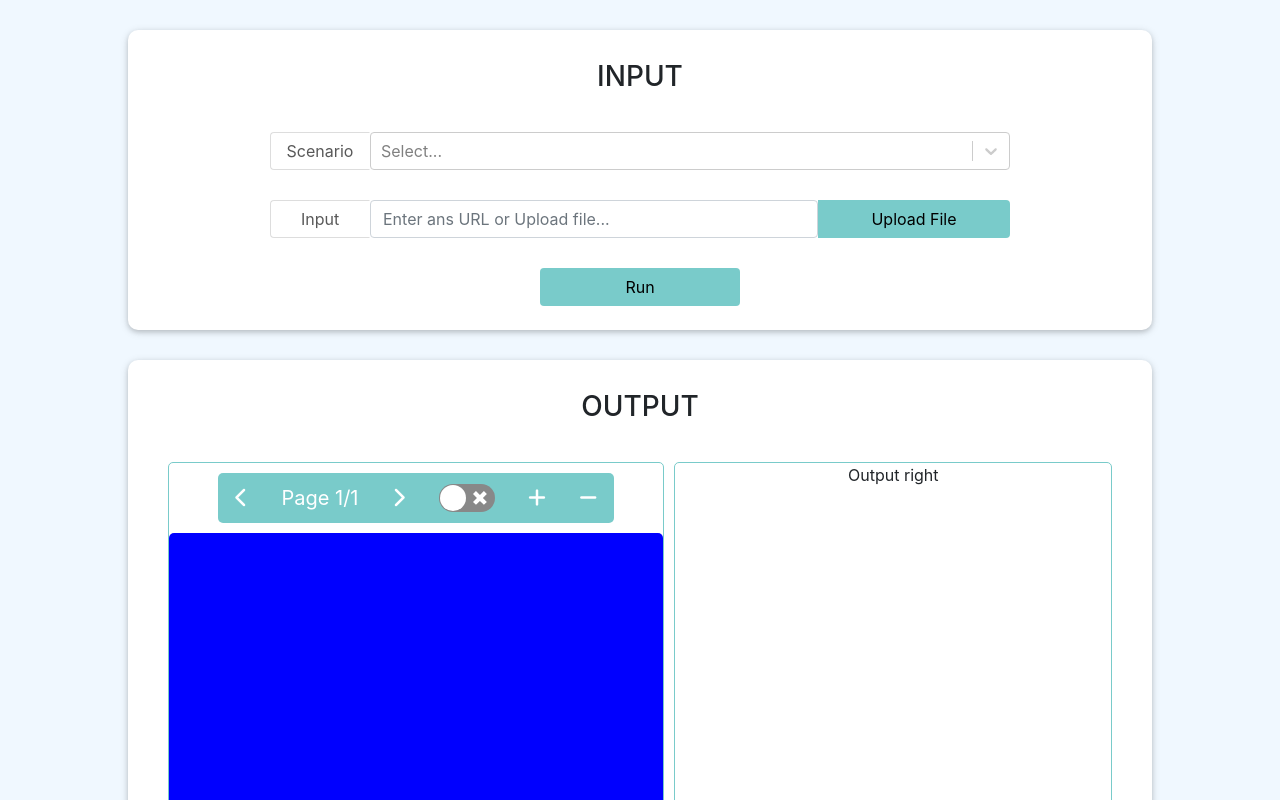
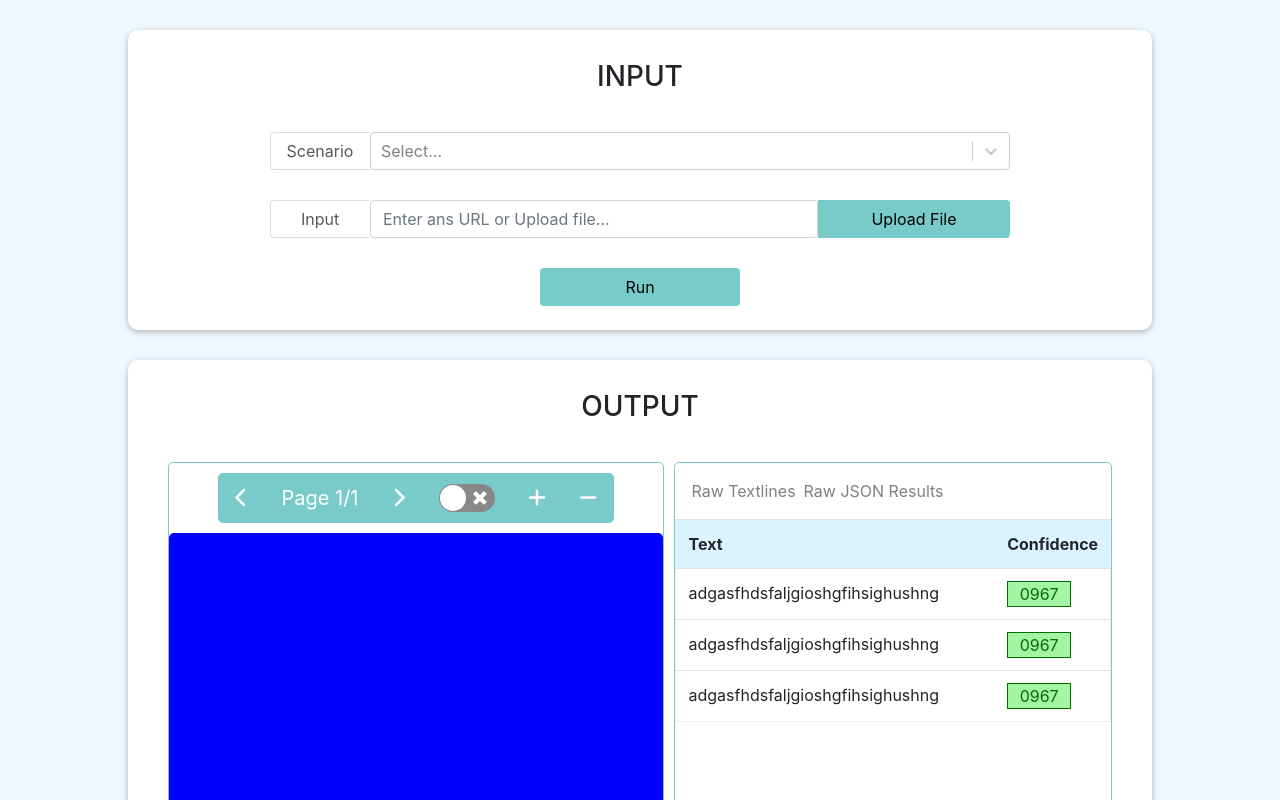
Before and after one commit to tvthag1611/box-theanhdz, a React (Create React App) app: page / in a window 1280 px wide. Shown: the top 800 px of the page. Built offline with nearby package versions, Linux system fonts and the light colour scheme.

Commit message:
output-right

```diff
--- a/src/components/output/Output.js
+++ b/src/components/output/Output.js
@@ -34,9 +34,38 @@ export default function Output() {
                     <div className="output-left-document">
                     </div>
                 </div>
+
                 <div className="output-right">
-                    Output right
+                    <div className="title">
+                        <div className="texlines">Raw Textlines</div>
+                        <div className="json">Raw JSON Results</div>
+                    </div>
+                    <table className="table">
+                        <tr className="header">
+                            <th className="text">Text</th>
+                            <th className="confidence">Confidence</th>
+                        </tr>
+                        <tr>
+                            <td>adgasfhdsfaljgioshgfihsighushng</td>
+                            <td>
+                                <div className="cover-box">0967</div>
+                            </td>
+                        </tr>
+                        <tr>
+                            <td>adgasfhdsfaljgioshgfihsighushng</td>
+                            <td>
+                                <div className="cover-box">0967</div>
+                            </td>
+                        </tr>
+                        <tr>
+                            <td>adgasfhdsfaljgioshgfihsighushng</td>
+                            <td>
+                                <div className="cover-box">0967</div>
+                            </td>
+                        </tr>
+                    </table>
                 </div>
+
             </div>
         </div>
     )
--- a/src/components/output/Output.scss
+++ b/src/components/output/Output.scss
@@ -1,6 +1,7 @@
 $wd: 700px * 595px / 842px;
 $wd1: 500px * 595px / 842px;
 $wd2: 300px * 595px / 842px;
+$green:  rgb(26, 194, 26);
 .output-left-document {
     width: $wd;
     height: 610px;
@@ -34,3 +35,38 @@ $wd2: 300px * 595px / 842px;
         height: 300px;
     }
 }
+
+.output-right{
+    .title{
+        width: 100%;
+        display: flex;
+        color: grey;
+        padding: 1rem;
+        .texlines{
+            margin-right: 0.5rem;
+            &:hover{
+                color: $green;
+            }
+        }
+    }
+    .table{
+        width: 100%;
+        tr{
+            border: solid 1px #eeeeee;
+        }
+        .header{
+            background-color: #dbf3ff;
+            .text{
+                width: 75%;
+            }
+        }
+
+        .cover-box{
+            background-color: #a3f4a3;
+            color: #026e02;
+            border: solid 1px #026e02;
+            text-align: center;
+            width: 4rem;
+        }
+    }
+}
```
